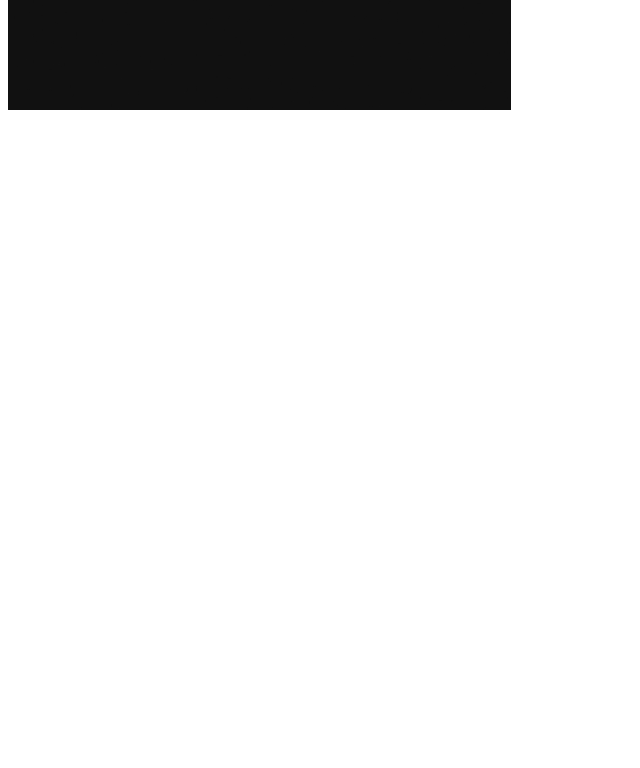
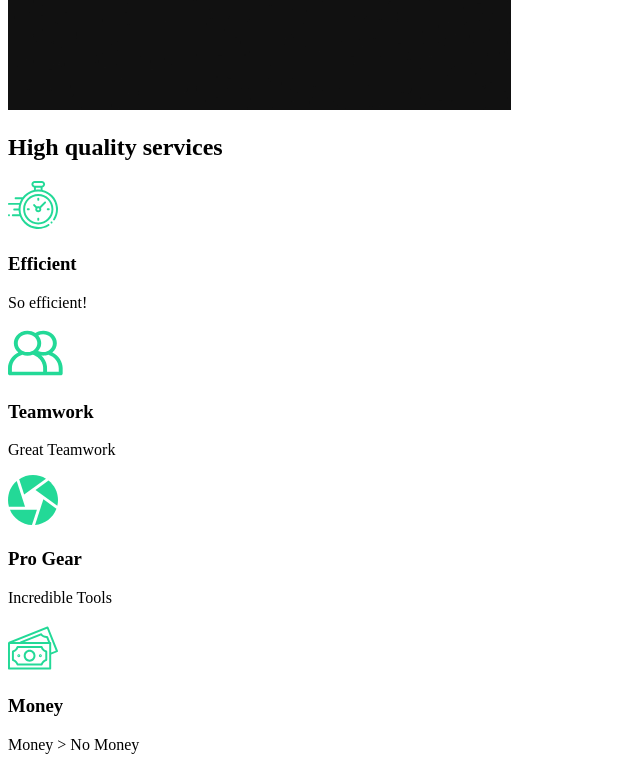
Before and after one commit to griffinbruce/capture-portfolio, a React (Create React App) app: page / in a window 1280 px wide. Shown: the part 860-1628 px from the top of the page, without its empty margins (0-640 px from the left). Before the commit the page ends 982 px from the top, so only its background shows below. Built offline with nearby package versions, Linux system fonts and the light colour scheme.

Commit message:
Services Section

```diff
--- a/src/App.js
+++ b/src/App.js
@@ -1,11 +1,11 @@
 //Import Pages
-import AboutSection from './components/AboutSection';
 import AboutUs from './pages/AboutUs';
+
 
 function App() {
   return (
     <div className="App">
-      <AboutSection />
+      <AboutUs />
     </div>
   );
 }
--- /dev/null
+++ b/src/components/ServicesSection.js
@@ -0,0 +1,41 @@
+//Import Icons
+import clock from '../img/clock.svg';
+import diaphragm from '../img/diaphragm.svg';
+import money from '../img/money.svg';
+import teamwork from '../img/teamwork.svg';
+import home2 from '../img/home2.png';
+
+//Array of Card Info
+const cards = [
+    { icon: clock, h1Text: 'Efficient', pText: 'So efficient!' },
+    { icon: teamwork, h1Text: 'Teamwork', pText: 'Great Teamwork' },
+    { icon: diaphragm, h1Text: 'Pro Gear', pText: 'Incredible Tools' },
+    { icon: money, h1Text: 'Money', pText: 'Money > No Money' }
+]
+
+const ServicesSection = () => {
+    return (
+        <div className="services">
+            <div className="description">
+                <h2>High <span>quality</span> services</h2>
+                <div className="cards">
+                    {cards.map(card => {
+                        return(
+                            <div className="card">
+                                <div className="icon">
+                                    <img src={card.icon} alt="icon" />
+                                    <h3>{card.h1Text}</h3>
+                                </div>
+                                <p>{card.pText}</p>
+                            </div>
+                    )})}
+                </div>
+            </div>
+            <div className="image">
+                <img src={home2} alt="video camera"/>
+            </div>
+        </div>
+    );
+};
+
+export default ServicesSection;
--- a/src/pages/AboutUs.js
+++ b/src/pages/AboutUs.js
@@ -1,10 +1,14 @@
 //Page Components
 import AboutSection from '../components/AboutSection';
+import ServicesSection from '../components/ServicesSection';
 
 
 const AboutUs = () => {
     return (
-        <AboutSection />
+        <>
+            <AboutSection />
+            <ServicesSection />
+        </>
     );
 };
 
```
Also changed, not shown: 1 other file (tests, documents, lock files or other folders).
